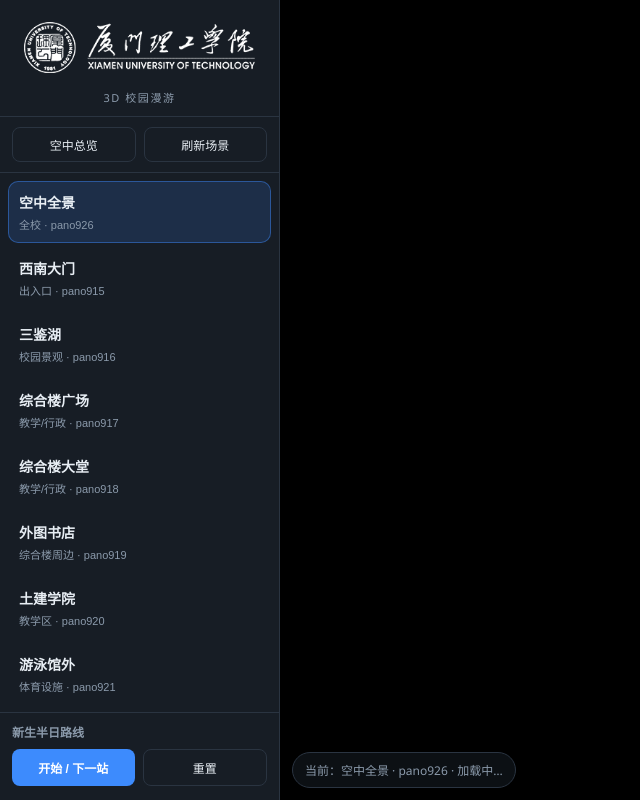
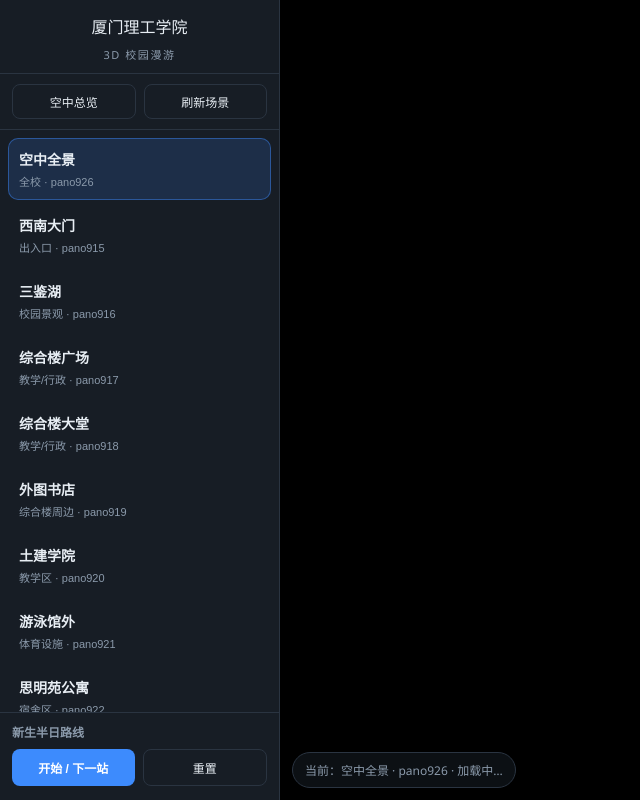
Before and after one commit to icjs-cc/itriton-skills, a plain HTML site: page xmut-panorama/viewer/index.html in a window 1280 px wide. Shown: the whole page, without its empty margins (0-640 px from the left). Drawn offline with Linux system fonts and the light colour scheme; no server answers; files whose address does not match are found by name.

Commit message:
style: adjust padding in header and replace logo image with text for brand consistency

```diff
--- a/xmut-panorama/viewer/index.html
+++ b/xmut-panorama/viewer/index.html
@@ -48,8 +48,7 @@
       display: flex;
       align-items: center;
       justify-content: center;
-      min-height: 64px;
-      padding: 8px 10px;
+      padding: 0px 10px;
     }
     .brand-logo {
       display: block;
@@ -195,9 +194,7 @@
   <div class="app">
     <aside>
       <div class="brand">
-        <div class="brand-logo-wrap">
-          <img class="brand-logo" src="/assets/xmut-logo.png?v=2" alt="厦门理工学院" />
-        </div>
+        <div class="brand-logo-wrap">厦门理工学院</div>
         <p>3D 校园漫游</p>
       </div>
       <div class="toolbar">
```
